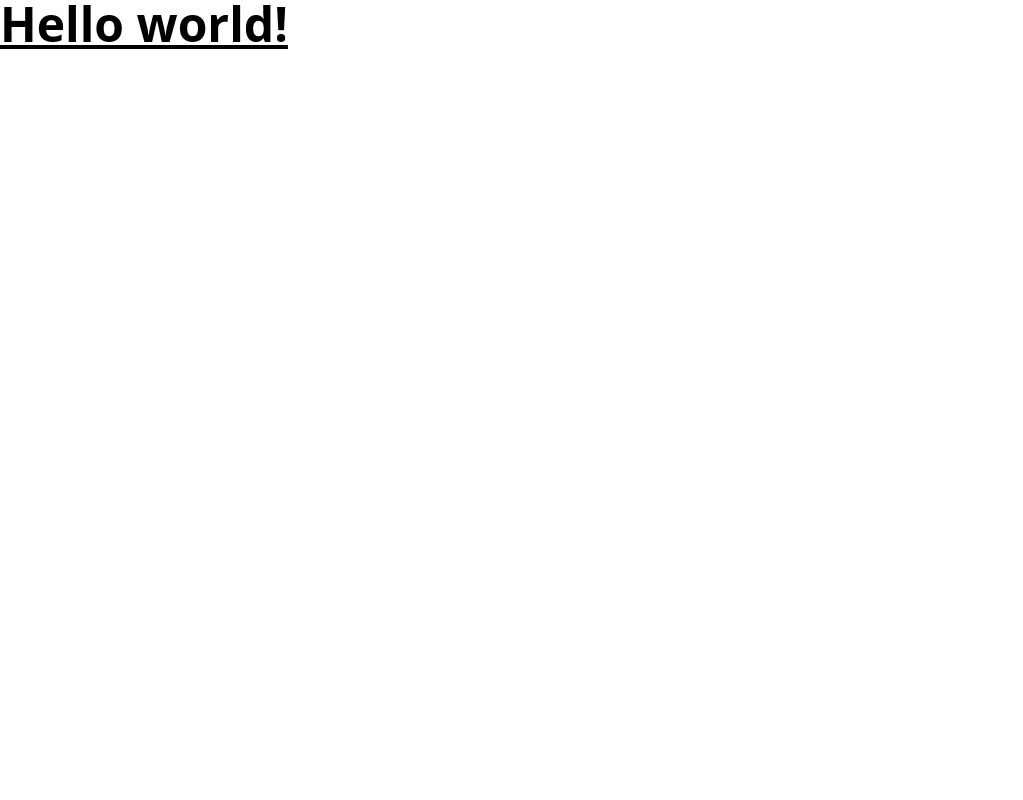
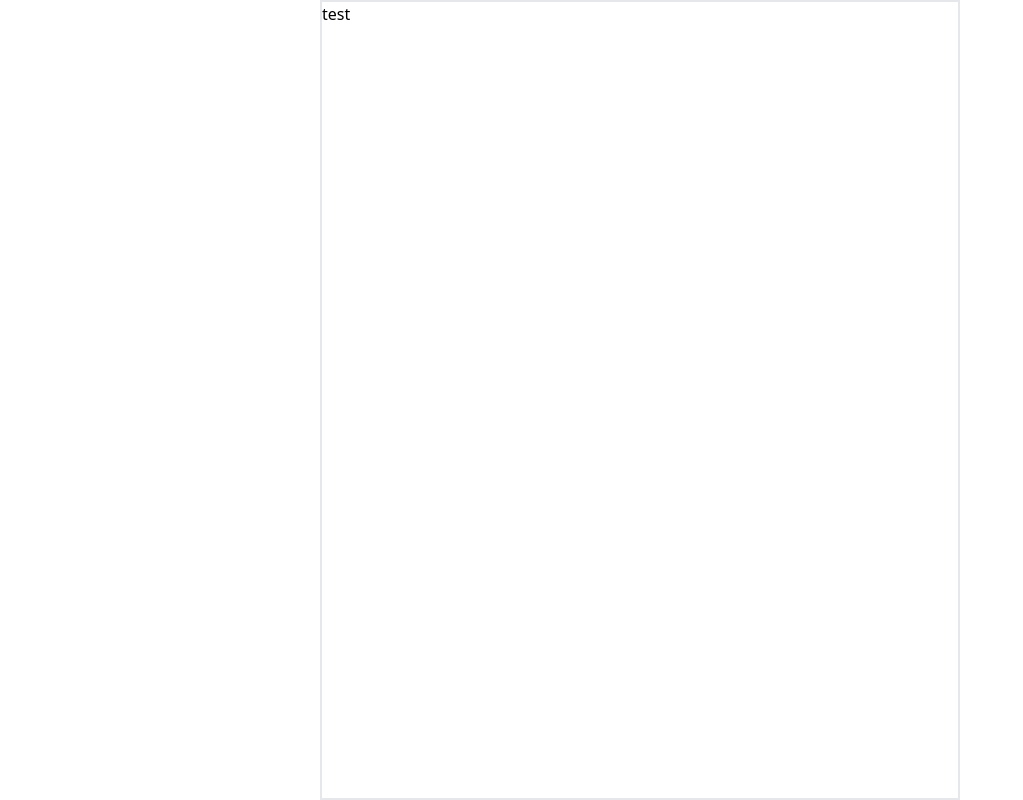
Before and after one commit to sebas317/referralsApp, a Next.js app: page / in a window 1280 px wide. Shown: the whole page, without its empty margins (0-1023 px from the left). Built offline with nearby package versions, Linux system fonts and the light colour scheme.

Commit message:
Start of the frontend

```diff
--- a/pages/index.js
+++ b/pages/index.js
@@ -1,11 +1,11 @@
-import Head from 'next/head'
-import Image from 'next/image'
-import styles from '../styles/Home.module.css'
+import Head from "next/head";
+import Image from "next/image";
+import styles from "../styles/Home.module.css";
 
 export default function Home() {
   return (
-    <h1 className="text-5xl font-bold underline">
-      Hello world!
-    </h1>
-  )
+    <form className="flex flex-col w-2/4 mx-auto h-screen border-2">
+      <h1>test</h1>
+    </form>
+  );
 }
```
